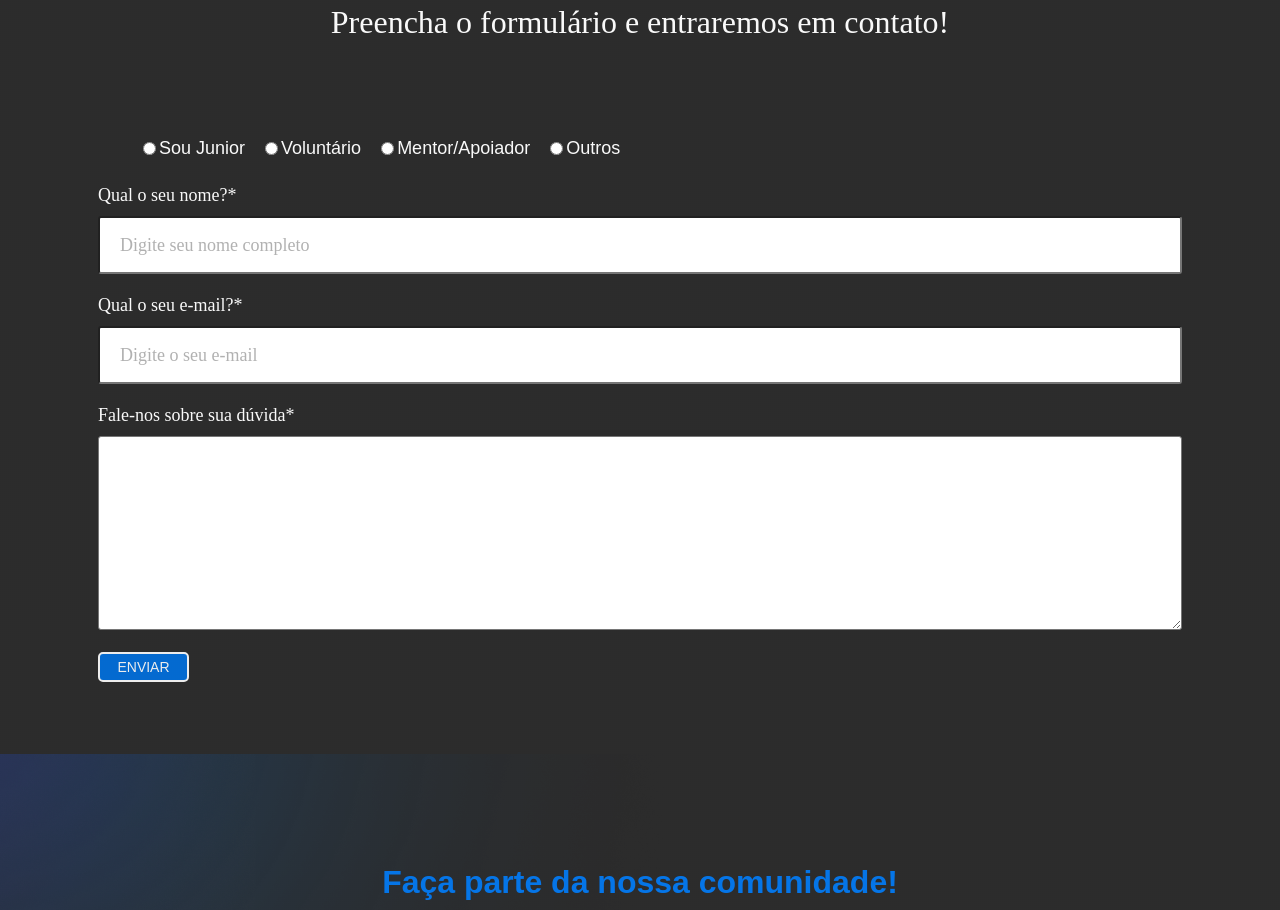
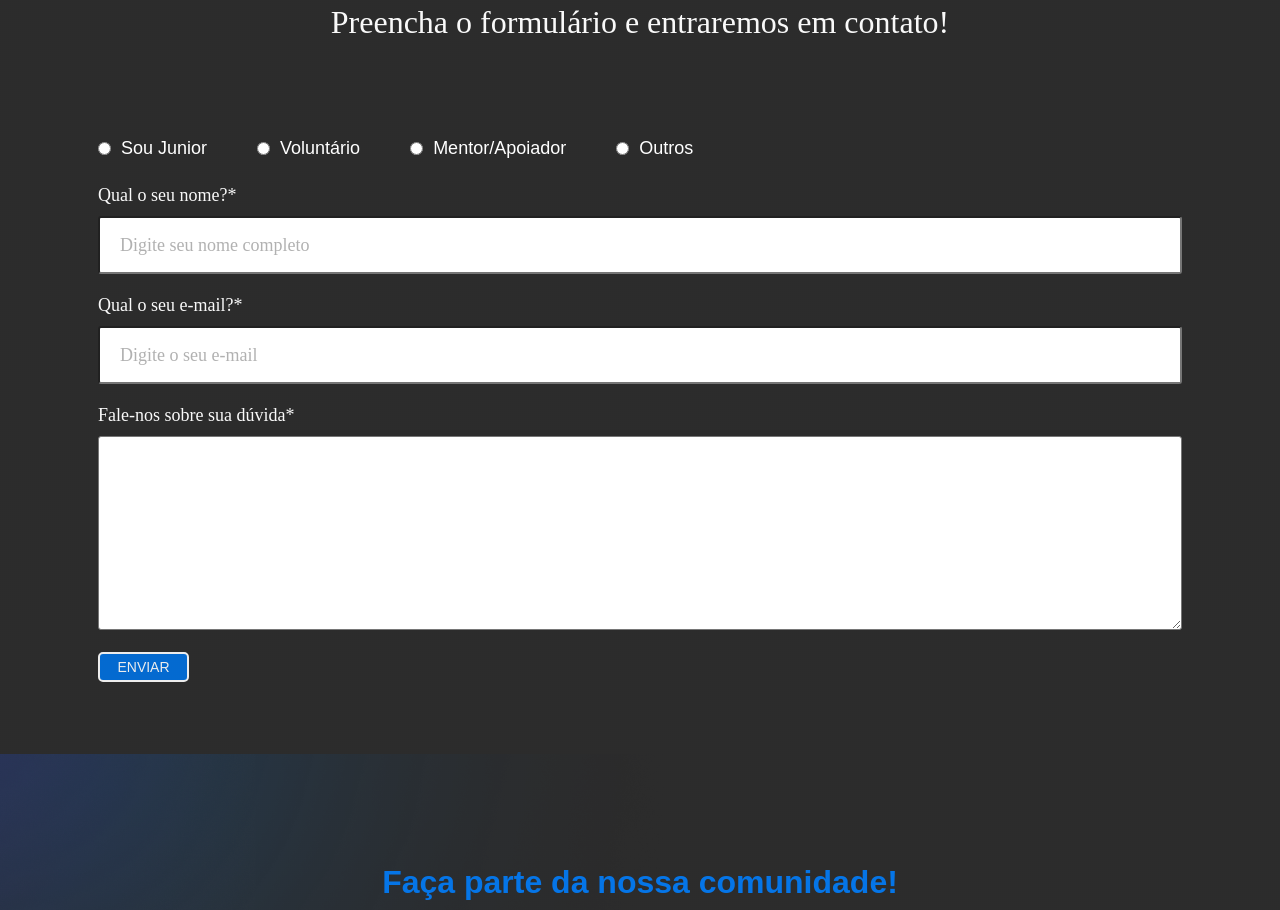
Before and after one commit to SouJunior/site-webapp, a Next.js app: page /faq in a window 1280 px wide. Shown: the part 1109-2019 px from the top of the page. Built offline with nearby package versions, Linux system fonts and the light colour scheme; a web font is replaced by a local one.

Commit message:
fix: ajustes nos radio buttons pagina faq

```diff
--- a/components/Faq/Faq.module.css
+++ b/components/Faq/Faq.module.css
@@ -124,26 +124,29 @@
   margin-top: 15px;
 }
 
-.formCheckbox {
+.formRadios {
   display: flex;
   width: 50px;
   margin: 0;
   gap: 100px;
 }
 
-.checkbox {
+.radios {
   display: flex;
+  gap: 50px;
   justify-content: flex-start;
-  padding: 25px;
+  padding: 25px 0;
   font-size: 18px;
+  color: #fff;
 }
 
-.checkbox input {
-  margin-left: 20px;
+.radios[type="radio"] + label {
+  color: red;
 }
 
-.checkbox label {
-  padding-left: 3px;
+.radiosContainer {
+  display: flex;
+  gap: 10px;
 }
 
 .area {
--- a/components/Faq/index.jsx
+++ b/components/Faq/index.jsx
@@ -115,22 +115,23 @@ export const Faq = () => {
 
       <section className={styles.formSection}>
         <form className={styles.form} onSubmit={sendEmail}>
-          <div className={styles.checkbox}>
-            <input type="radio" name="sou junior" />
-
-            <label>Sou Junior</label>
-
-            <input type="radio" name="Voluntário" />
-
-            <label>Voluntário</label>
-
-            <input type="radio" name="Mentor/Apoiador" />
-
-            <label>Mentor/Apoiador</label>
-
-            <input type="radio" name="Outros" />
-
-            <label>Outros</label>
+          <div className={styles.radios}>
+            <div className={styles.radiosContainer}>
+              <input type="radio" name="soujunior" id="soujunior" />
+              <label htmlFor="soujunior">Sou Junior</label>
+            </div>
+            <div className={styles.radiosContainer}>
+              <input type="radio" name="soujunior" id="voluntario" />
+              <label htmlFor="voluntario">Voluntário</label>
+            </div>
+            <div className={styles.radiosContainer}>
+              <input type="radio" name="soujunior" id="mentor/apoiador" />
+              <label htmlFor="mentor/apoiador">Mentor/Apoiador</label>
+            </div>
+            <div className={styles.radiosContainer}>
+              <input type="radio" name="soujunior" id="outros" />
+              <label htmlFor="outros">Outros</label>
+            </div>
           </div>
 
           <div className={styles.labelInput}>
```
